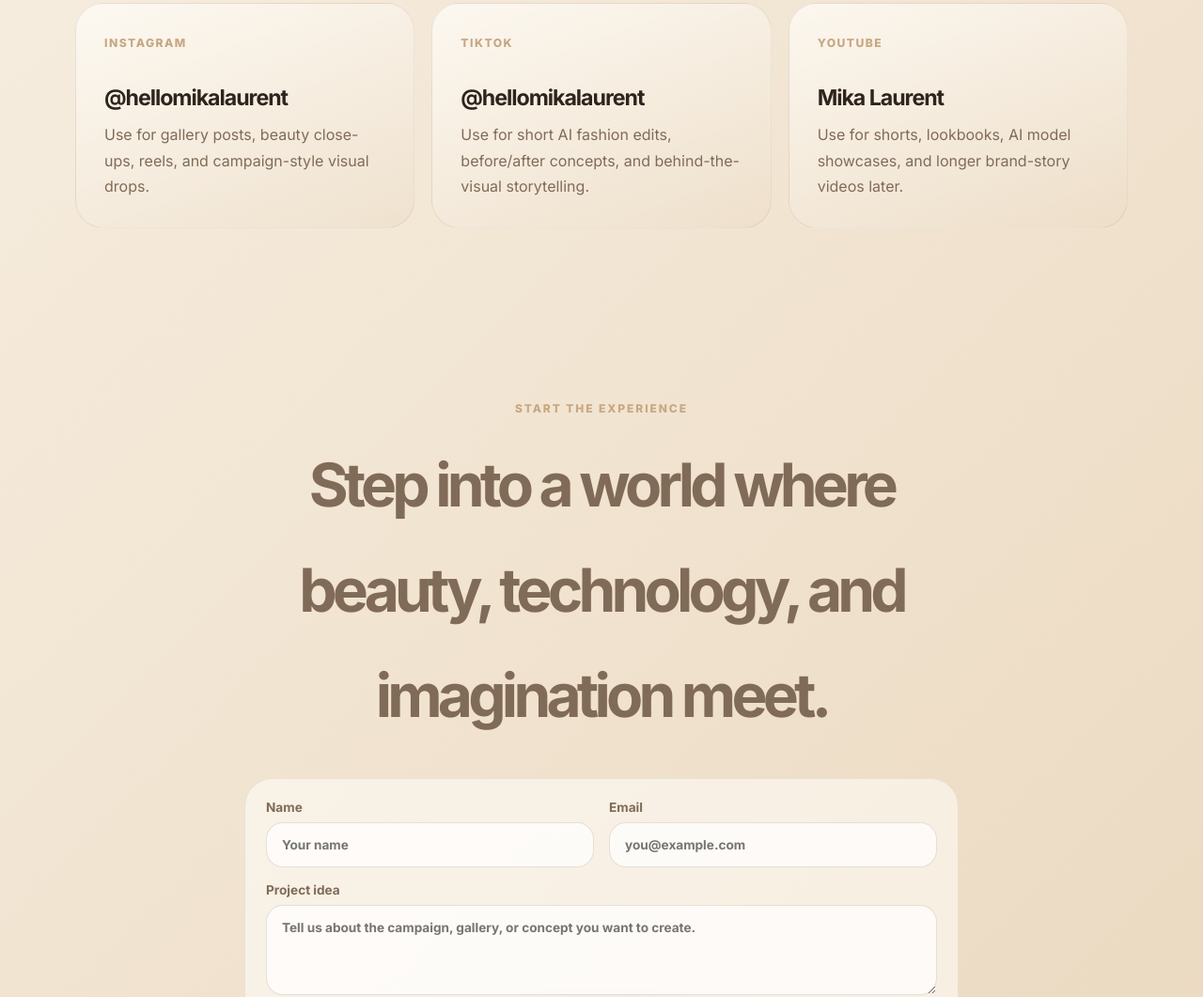
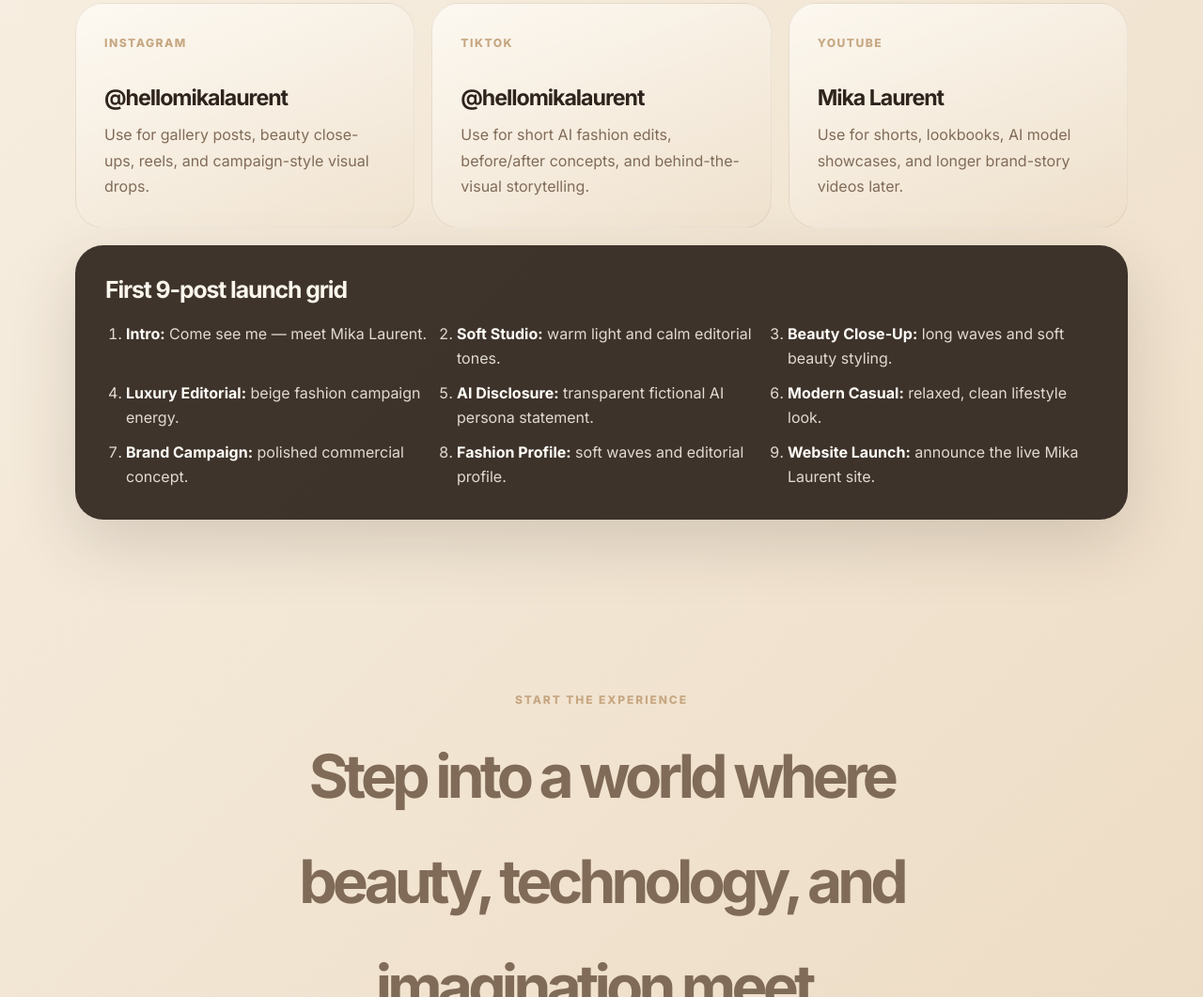
Before and after one commit to bchan818/mika-laurent-website, a website: page index.html in a window 1280 px wide. Shown: the part 4541-5602 px from the top of the page at 94% size. Drawn offline with Linux system fonts and the light colour scheme.

Commit message:
Create social launch assets

```diff
--- a/index.html
+++ b/index.html
@@ -187,6 +187,20 @@
             <p>Use for shorts, lookbooks, AI model showcases, and longer brand-story videos later.</p>
           </article>
         </div>
+        <div class="launch-plan">
+          <h3>First 9-post launch grid</h3>
+          <ol>
+            <li><strong>Intro:</strong> Come see me — meet Mika Laurent.</li>
+            <li><strong>Soft Studio:</strong> warm light and calm editorial tones.</li>
+            <li><strong>Beauty Close-Up:</strong> long waves and soft beauty styling.</li>
+            <li><strong>Luxury Editorial:</strong> beige fashion campaign energy.</li>
+            <li><strong>AI Disclosure:</strong> transparent fictional AI persona statement.</li>
+            <li><strong>Modern Casual:</strong> relaxed, clean lifestyle look.</li>
+            <li><strong>Brand Campaign:</strong> polished commercial concept.</li>
+            <li><strong>Fashion Profile:</strong> soft waves and editorial profile.</li>
+            <li><strong>Website Launch:</strong> announce the live Mika Laurent site.</li>
+          </ol>
+        </div>
       </section>
 
       <section id="contact" class="cta section-shell">
--- a/styles.css
+++ b/styles.css
@@ -372,6 +372,35 @@ h2 {
   line-height: 1.7;
 }
 
+.launch-plan {
+  margin-top: 18px;
+  padding: 32px;
+  border-radius: 30px;
+  background: rgba(47, 36, 29, 0.92);
+  color: var(--cream);
+  box-shadow: 0 24px 70px rgba(47, 36, 29, 0.16);
+}
+
+.launch-plan h3 {
+  margin: 0 0 20px;
+  font-size: 1.55rem;
+  letter-spacing: -0.045em;
+}
+
+.launch-plan ol {
+  display: grid;
+  grid-template-columns: repeat(3, 1fr);
+  gap: 12px 22px;
+  margin: 0;
+  padding-left: 22px;
+  color: rgba(251, 246, 237, 0.86);
+  line-height: 1.6;
+}
+
+.launch-plan strong {
+  color: var(--white);
+}
+
 .portfolio-grid {
   display: grid;
   grid-template-columns: repeat(3, 1fr);
@@ -543,6 +572,7 @@ h2 {
   .gallery-grid,
   .portfolio-grid,
   .social-grid,
+  .launch-plan ol,
   .contact-form,
   .site-footer {
     grid-template-columns: 1fr;
```
Also changed, not shown: social-launch-kit.md (+6 -0 lines), README.md, assets/social/01-introduction.jpg (added), assets/social/02-soft-studio.jpg (added), assets/social/03-beauty-closeup.jpg (added), assets/social/04-luxury-editorial.jpg (added), assets/social/05-ai-disclosure.svg (added), assets/social/06-modern-casual.jpg (added), assets/social/07-brand-campaign.jpg (added), assets/social/08-fashion-profile.jpg (added), assets/social/09-website-launch.svg (added), 1 other file.
